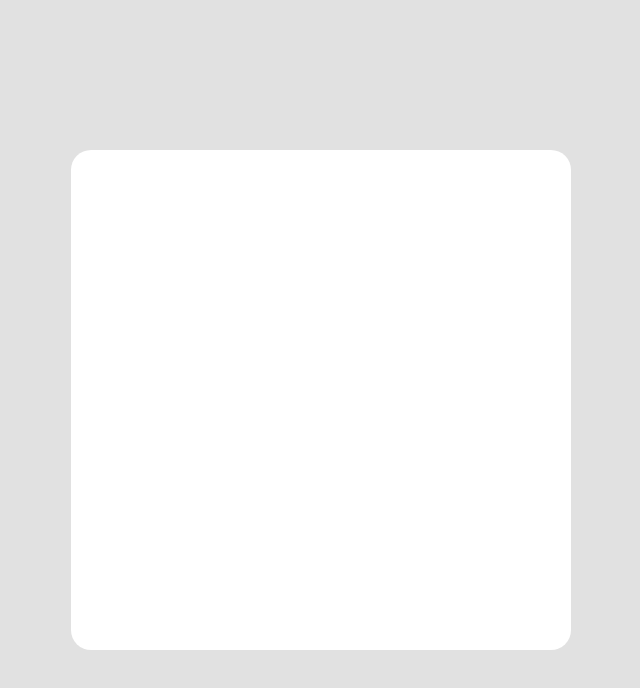
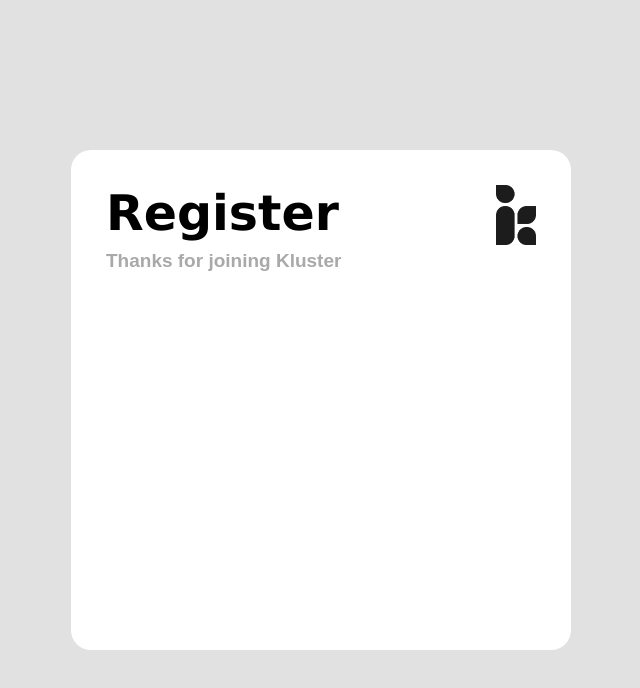
Before and after one commit to DHua5922/chal-3, a React (Create React App) app: page / in a window 1280 px wide. Shown: the top 688 px of the page, without its empty margins (319-959 px from the left). Built offline with nearby package versions, Linux system fonts and the light colour scheme.

Commit message:
Created the header for the registration form

```diff
--- a/src/App.js
+++ b/src/App.js
@@ -1,5 +1,6 @@
 import React from 'react';
 import styled from "styled-components";
+import { RegisterForm } from "./components/register-form/RegisterForm";
 import "./App.css";
 
 function App() {
@@ -19,7 +20,7 @@
   return(
     <div className="app">
       <Container>
-
+        <RegisterForm />
       </Container>
     </div>
   );
--- /dev/null
+++ b/src/components/header/Header.js
@@ -0,0 +1,42 @@
+import React from "react";
+import styled from "styled-components";
+
+/**
+ * Returns the header for the registration form.
+ *
+ * @return {JSX.Element} Header for the registration form
+ */
+export function Header() {
+    const Title = styled.h1`
+        margin: 0;
+        font-size: 49px;
+        font-family: Verdana;
+    `;
+
+    const SubTitle = styled.h2`
+        margin-top: 8px;
+        color: darkgrey;
+        font-size: 19px;
+        font-family: Arial;
+    `;
+
+    const Row = styled.div`
+        display: flex;
+        justify-content: space-between;
+    `;
+
+    const Logo = styled.img`
+        width: 40px;
+        height: 60px;
+    `;
+
+    return (
+        <Row>
+            <div>
+                <Title className="title">Register</Title>
+                <SubTitle className="title">Thanks for joining Kluster</SubTitle>
+            </div>
+            <Logo src={require("../../img/kluster_logo.png")} />
+        </Row>
+    );
+}
--- /dev/null
+++ b/src/components/register-form/RegisterForm.js
@@ -0,0 +1,21 @@
+import React from "react";
+import styled from "styled-components";
+import { Header } from "../header/Header";
+
+/**
+ * Returns the registration form.
+ *
+ * @return {JSX.Element} Registration form
+ */
+export function RegisterForm() {
+
+    const Wrapper = styled.div`
+        padding: 35px;
+    `;
+
+    return (
+        <Wrapper>
+            <Header />
+        </Wrapper>
+    );
+}
```
Also changed, not shown: src/img/kluster_logo.png (added).
